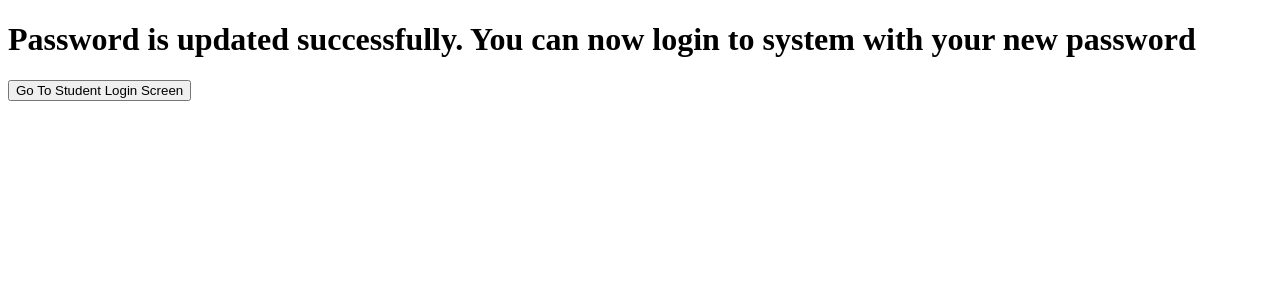
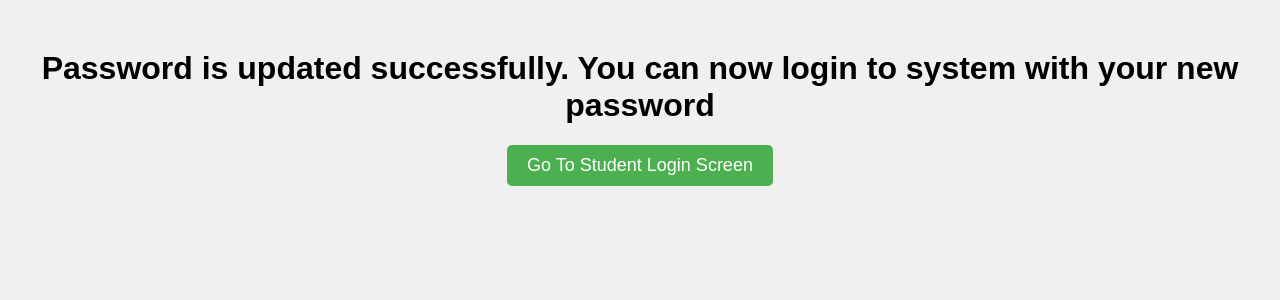
Before and after one commit to Baris000-eng/Comp491_Project, a Flask app: page /password_change_success in a window 1280 px wide. Shown: the top 300 px of the page. Run offline with Flask 2, Linux system fonts and the light colour scheme; a user stored in the database is signed in.

Commit message:
password updating problem fully fixed

```diff
--- a/app.py
+++ b/app.py
@@ -25,16 +25,6 @@ app.config['SECRET_KEY'] = '491'
 
 socket_chat = SocketIO(app)
 
-from flask import Flask, request
-import sqlite3
-import random
-import string
-import smtplib
-from email.mime.text import MIMEText
-
-app = Flask(__name__)
-
-
 @app.route('/password_change', methods=['POST'])
 def password_change():
     email = request.form.get('email')
@@ -50,6 +40,7 @@ def password_change():
 
     # Redirect the user to the password change screen
     return redirect(url_for('password_change_screen', email=email))
+
 
 @app.route('/password_change_screen', methods=['GET'])
 def password_change_screen():
@@ -94,11 +85,6 @@ def student_password_change():
 @app.route('/password_change_success')
 def password_change_success():
     return render_template('password_change_success.html')
-
-
-
-
-socket_chat = SocketIO(app)
 
 
 @app.route('/signup_success')
--- /dev/null
+++ b/static/password_change_success.css
@@ -0,0 +1,25 @@
+body {
+    font-family: Arial, sans-serif;
+    background-color: #f0f0f0;
+  }
+
+  h1 {
+    text-align: center;
+    margin-top: 50px;
+  }
+
+  button {
+    display: block;
+    margin: 20px auto;
+    padding: 10px 20px;
+    font-size: 18px;
+    border: none;
+    border-radius: 5px;
+    background-color: #4CAF50;
+    color: white;
+    cursor: pointer;
+  }
+
+  button:hover {
+    background-color: #3e8e41;
+  }
--- a/templates/password_change_success.html
+++ b/templates/password_change_success.html
@@ -2,6 +2,7 @@
 <html>
   <head>
     <title>Password Change Success</title>
+    <link rel="stylesheet" type="text/css" href="../static/password_change_success.css">
   </head>
   <body>
     <h1>Password is updated successfully. You can now login to system with your new password</h1>
```
Also changed, not shown: templates/password_change_screen.html (+30 -10 lines), students_signup_db.db.
